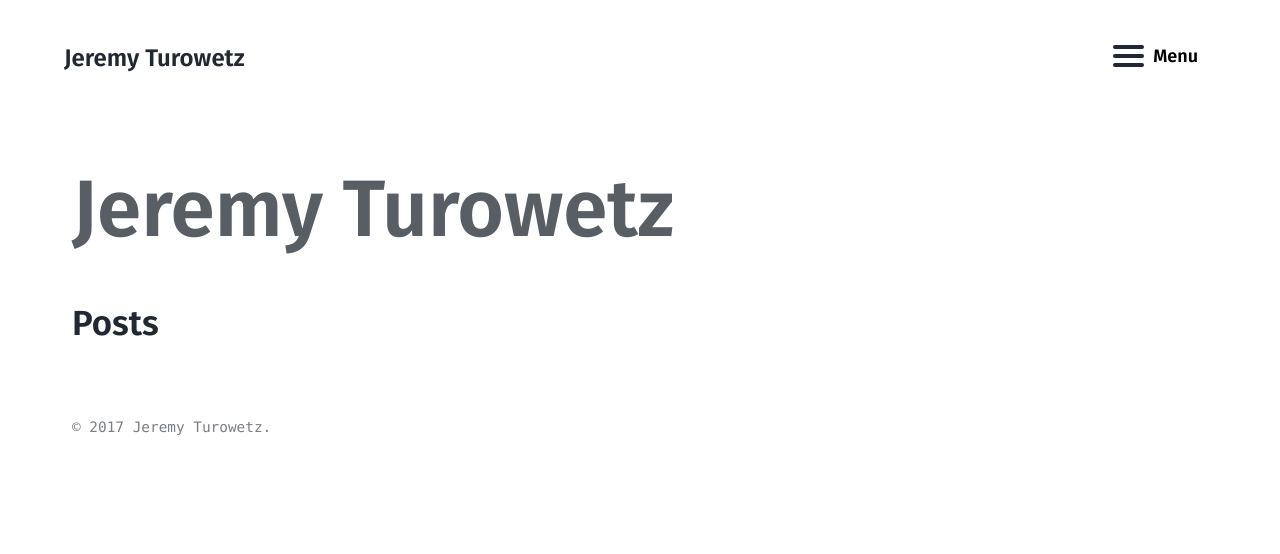
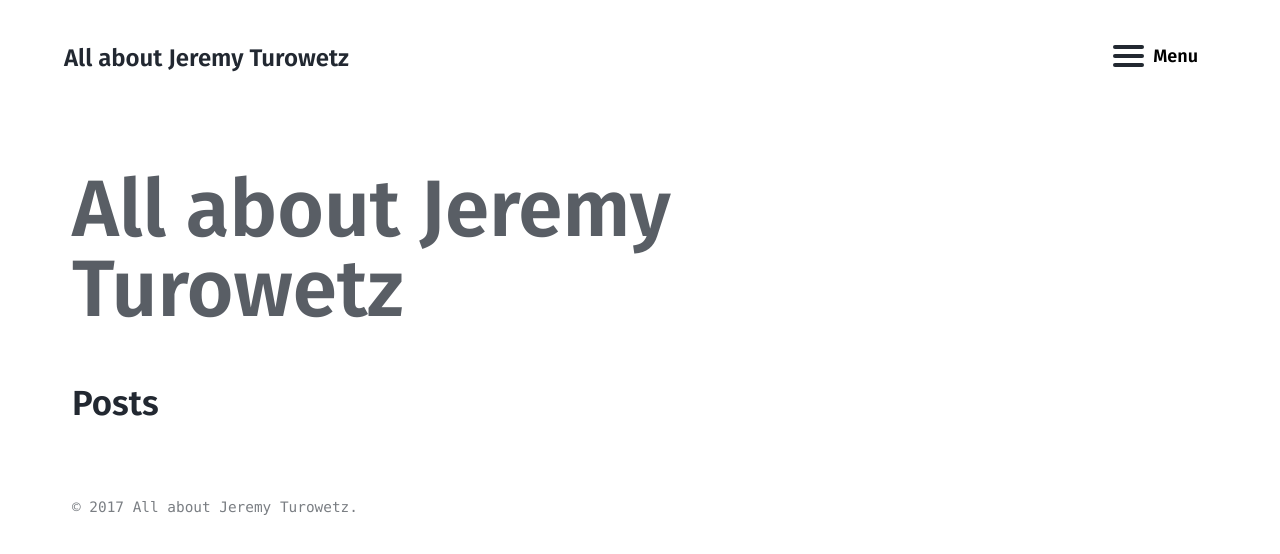
Before and after one commit to 13531994243/jerturowetz.github.io, a Jekyll site: the page built from index.md, in a window 1280 px wide. Shown: the top 554 px of the page. Built offline with Jekyll 4.4.1, drawn with Linux system fonts in a browser that asks for light colours; part of the change alters nothing that is shown.

Commit message:
change site title to All about Jeremy Turowetz

```diff
--- a/_config.yml
+++ b/_config.yml
@@ -14,9 +14,9 @@
 # You can create any custom variable you would like, and they will be accessible
 # in the templates via {{ site.myvariable }}.
 lang: en-US
-title: Jeremy Turowetz
+title: All about Jeremy Turowetz
 email: j.turowetz@gmail.com
-description: Senior Full-Stack Developer (PHP/Wordpress)
+description: Montreal-based, Senior Full-Stack Developer (PHP/Wordpress)
 baseurl: # the optional subpath of your site, e.g. "/blog"
 url: https://jerturowetz.github.io # the base hostname & protocol for your site e.g. "https://mmistakes.github.io"
 author:
@@ -26,6 +26,15 @@ author:
 twitter_username: JerTurowetz
 github_username: JerTurowetz
 logo: # path of site logo, e.g. "/assets/images/logo.png"
+
+social:
+  name: Ben Balter
+  links:
+    - https://github.com/JerTurowetz
+    - https://twitter.com/JerTurowetz
+    - https://www.linkedin.com/in/jerturowetz
+    - https://www.instagram.com/jerturowetz
+    - https://www.facebook.com/JerTurowetz
 
 # Build settings
 markdown: kramdown
```
